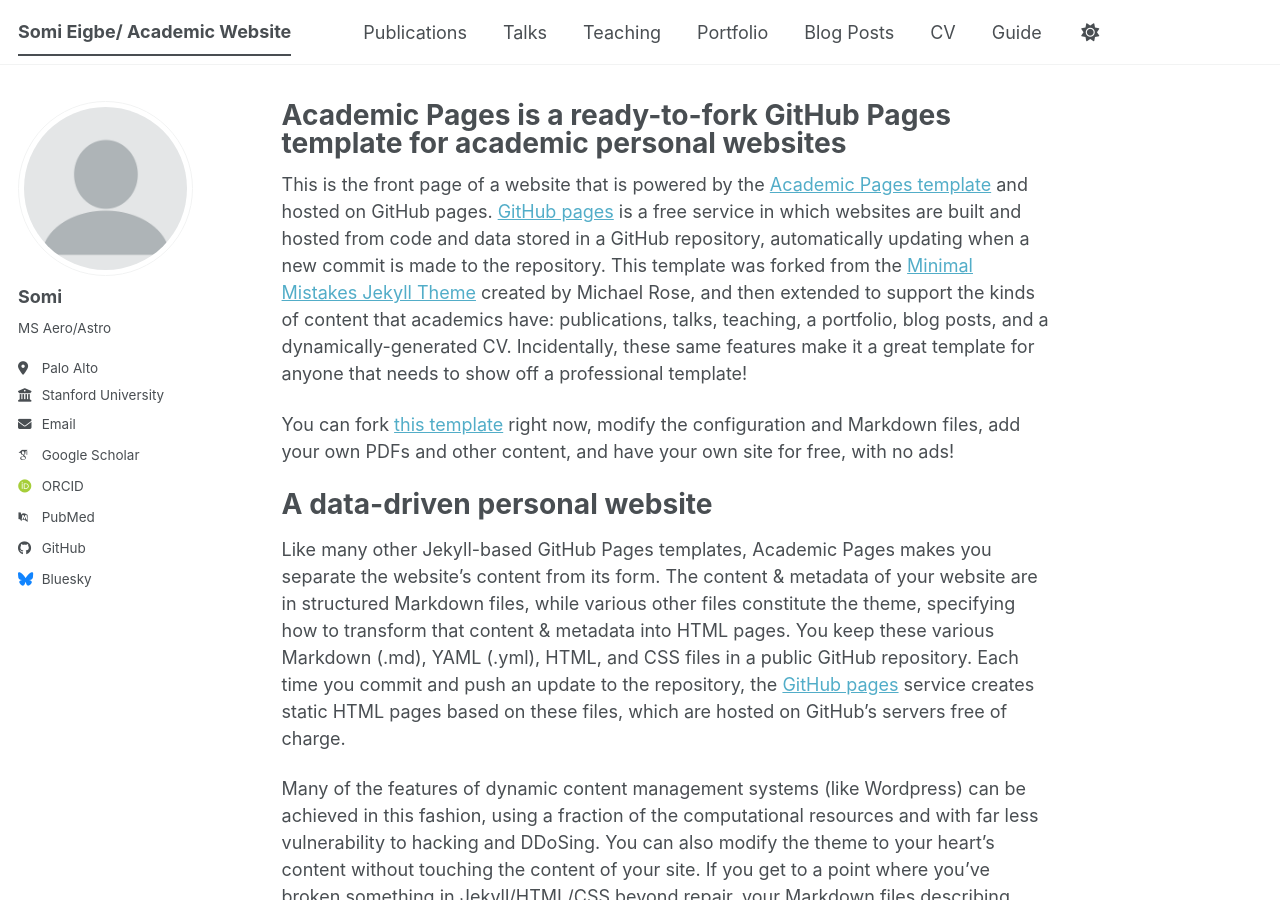
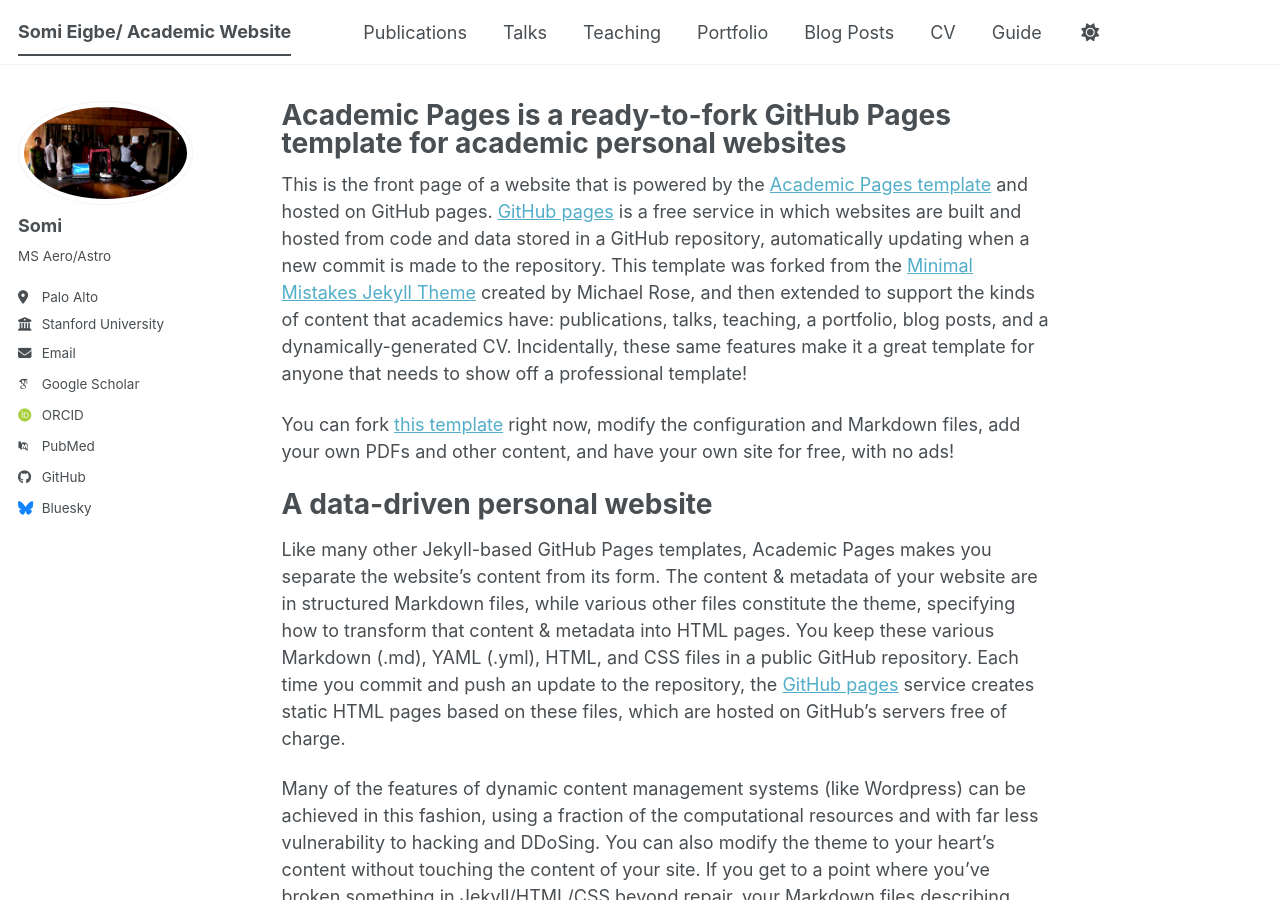
Before and after one commit to somi2312/somi2312.github.io, a Jekyll site: the page built from _pages/about.md, in a window 1280 px wide and 900 px high. Built offline with Jekyll 4.4.1, drawn with Linux system fonts in a browser that asks for light colours; some web fonts are replaced; a script bundle is joined from its source files by our own code; library files that are not in the unit come from our copies.

Commit message:
Update _config.yml

```diff
--- a/_config.yml
+++ b/_config.yml
@@ -23,7 +23,7 @@
 #               Additional customization can be done by editing /_includes/author-profile.html
 author:
   # Biographic information
-  avatar           : "profile.png"
+  avatar           : "DSC00449edited.JPG"
   name             : "Somi"
   pronouns         : # example: "she/her"
   bio              : "MS Aero/Astro"
```
